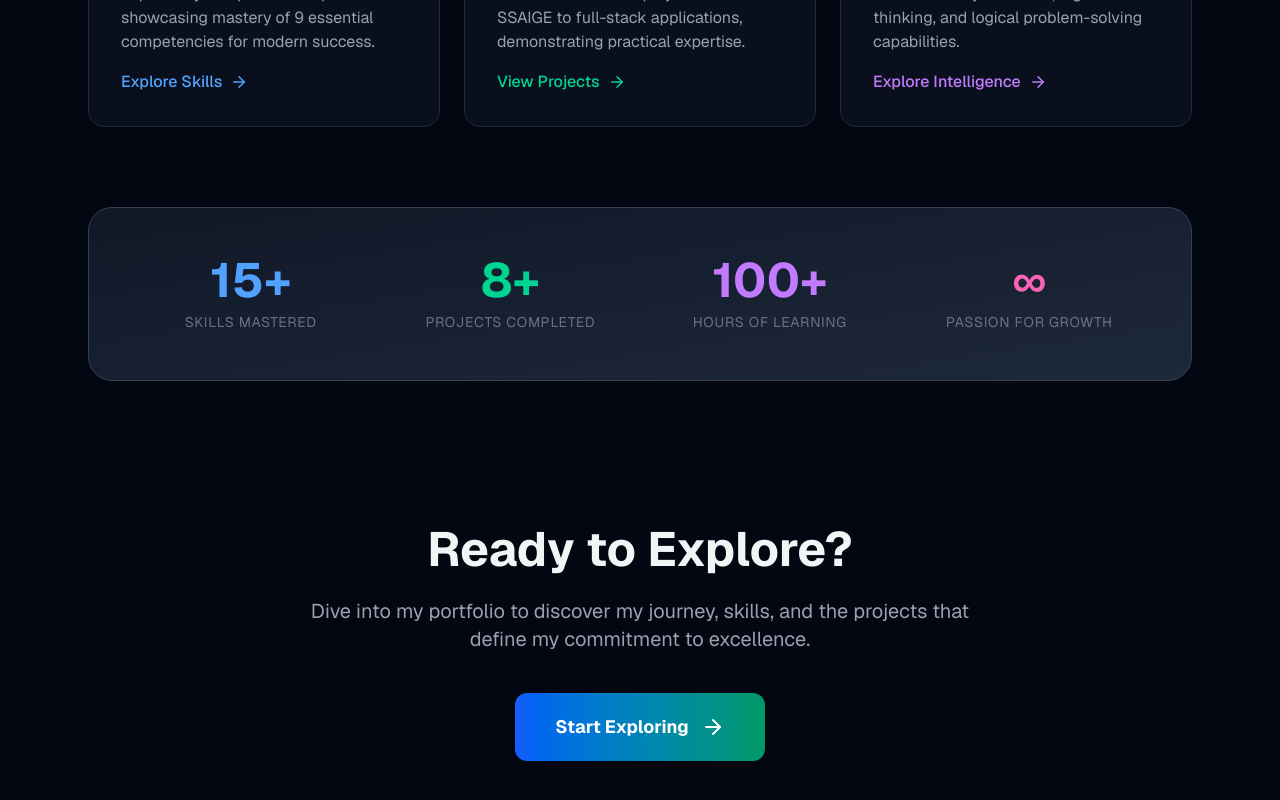
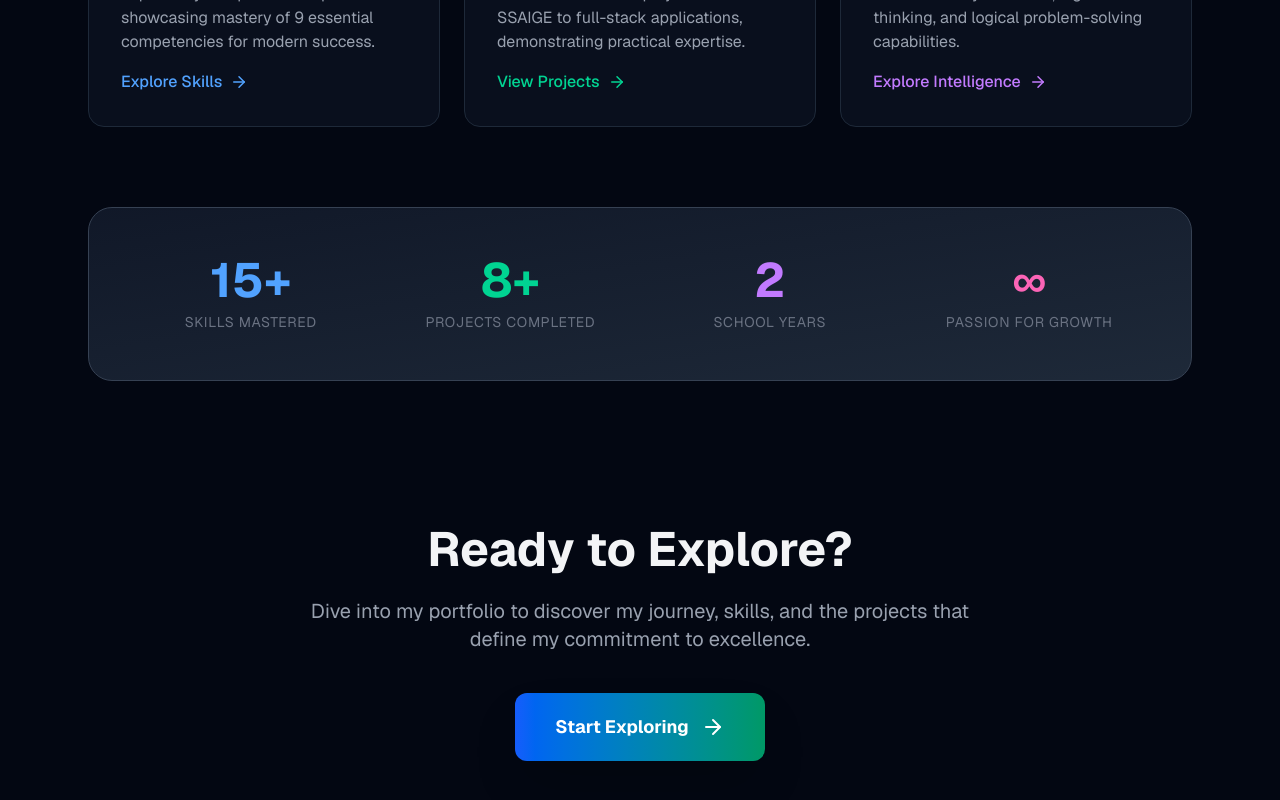
Before and after one commit to genelorenzSarmiento0408/portfolio, a Next.js app: page / in a window 1280 px wide. Shown: the part 1040-1840 px from the top of the page. Built offline with nearby package versions, Linux system fonts and the light colour scheme.

Commit message:
update links and pages

```diff
--- a/src/app/page.tsx
+++ b/src/app/page.tsx
@@ -78,7 +78,7 @@ export default function Home() {
           {/* Social Links */}
           <div className="flex gap-4">
             <a
-              href="https://github.com/glsarmiento"
+              href="https://github.com/genelorenzSarmiento0408"
               target="_blank"
               rel="noopener noreferrer"
               className={`p-3 rounded-lg transition-all hover:scale-110 ${isDark ? "bg-gray-800 hover:bg-gray-700" : "bg-gray-200 hover:bg-gray-300"}`}
@@ -87,7 +87,7 @@ export default function Home() {
               <Github size={24} />
             </a>
             <a
-              href="https://linkedin.com/in/glsarmiento"
+              href="https://www.linkedin.com/in/gene-lorenz-sarmiento-51743122b/"
               target="_blank"
               rel="noopener noreferrer"
               className={`p-3 rounded-lg transition-all hover:scale-110 ${isDark ? "bg-gray-800 hover:bg-gray-700" : "bg-gray-200 hover:bg-gray-300"}`}
@@ -96,7 +96,7 @@ export default function Home() {
               <Linkedin size={24} />
             </a>
             <a
-              href="mailto:gene@example.com"
+              href="mailto:genelorenzs@gmail.com"
               className={`p-3 rounded-lg transition-all hover:scale-110 ${isDark ? "bg-gray-800 hover:bg-gray-700" : "bg-gray-200 hover:bg-gray-300"}`}
               aria-label="Email"
             >
@@ -193,13 +193,11 @@ export default function Home() {
               </div>
             </div>
             <div>
-              <div className="text-5xl font-bold text-purple-400 mb-2">
-                100+
-              </div>
+              <div className="text-5xl font-bold text-purple-400 mb-2">2</div>
               <div
                 className={`text-sm uppercase tracking-wider ${isDark ? "text-gray-500" : "text-gray-600"}`}
               >
-                Hours of Learning
+                School Years
               </div>
             </div>
             <div>
--- a/src/components/Navbar.tsx
+++ b/src/components/Navbar.tsx
@@ -15,14 +15,17 @@ export default function Navbar({ isDark, onToggleTheme }: NavbarProps) {
       className={`sticky top-0 z-50 backdrop-blur-md border-b transition-colors ${isDark ? "bg-gray-950/80 border-gray-800" : "bg-white/80 border-gray-200"}`}
     >
       <div className="max-w-6xl mx-auto px-6 py-4 flex justify-between items-center">
-        <div className="flex items-center gap-3">
+        <Link
+          href="/"
+          className="flex items-center gap-3 hover:opacity-80 transition-opacity cursor-pointer"
+        >
           <div className="w-10 h-10 bg-blue-600 rounded-lg flex items-center justify-center font-bold text-xl">
             GL
           </div>
           <span className="font-bold tracking-tight hidden sm:block">
             Gene Lorenz | Portfolio
           </span>
-        </div>
+        </Link>
         <div className="flex items-center gap-6">
           <div
             className={`flex gap-6 text-sm font-medium ${isDark ? "text-gray-400" : "text-gray-600"}`}
```
